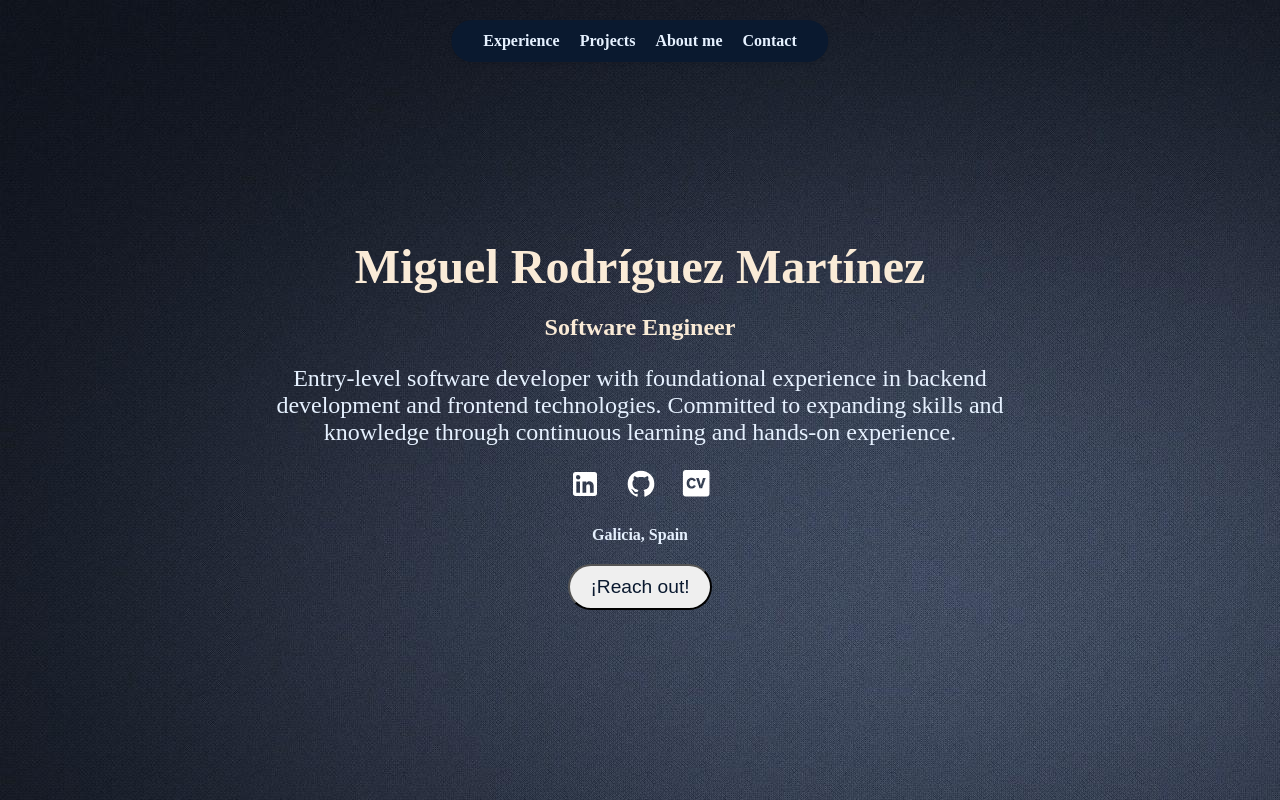
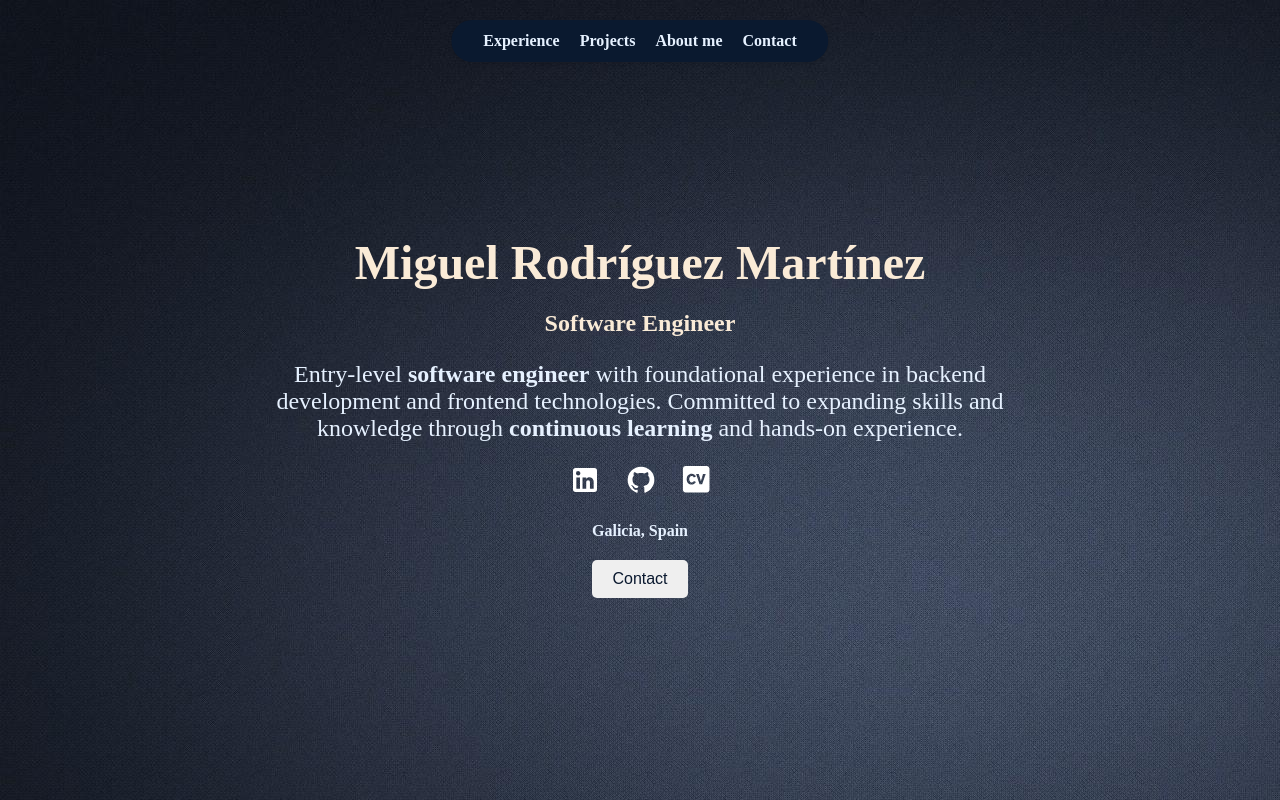
Before and after one commit to miguelrodriguez6/my-portfolio, an Angular app: page / in a window 1280 px wide. Shown: the top 800 px of the page. Built offline with nearby package versions, Linux system fonts and the light colour scheme.

Commit message:
feat(core): last details introduction

```diff
--- a/src/app/introduction/introduction.component.css
+++ b/src/app/introduction/introduction.component.css
@@ -55,15 +55,17 @@
 
 .reach-button {
   color: #0A192F;
+  border: none;
   padding: 10px 20px;
-  font-size: 1.2rem;
+  font-size: 16px;
   cursor: pointer;
-  border-radius: 25px;
+  border-radius: 5px;
+  transition: background-color 0.3s ease, transform 0.3s ease;
 }
 
 .reach-button:hover {
   transform: scale(1.05);
-  border-color: #ffa500;
+  background-color: #ffa500;
 }
 
 .icon{
--- a/src/app/introduction/introduction.component.html
+++ b/src/app/introduction/introduction.component.html
@@ -3,8 +3,8 @@
     <h1 class="name">Miguel Rodríguez Martínez</h1>
     <h2 class="position">Software Engineer</h2>
     <p class="description">
-      Entry-level software developer with foundational experience in backend development and frontend
-      technologies. Committed to expanding skills and knowledge through continuous learning and hands-on
+      Entry-level <strong>software engineer</strong> with foundational experience in backend development and frontend
+      technologies. Committed to expanding skills and knowledge through <strong>continuous learning</strong> and hands-on
       experience.
     </p>
 
@@ -12,10 +12,10 @@
       <a href="https://www.linkedin.com/in/miguelrodriguez6" target="_blank" class="social-icon">
         <svg class="icon" xmlns="http://www.w3.org/2000/svg" width="2em" height="2em" viewBox="0 0 24 24"><path fill="white" d="M19 3a2 2 0 0 1 2 2v14a2 2 0 0 1-2 2H5a2 2 0 0 1-2-2V5a2 2 0 0 1 2-2zm-.5 15.5v-5.3a3.26 3.26 0 0 0-3.26-3.26c-.85 0-1.84.52-2.32 1.3v-1.11h-2.79v8.37h2.79v-4.93c0-.77.62-1.4 1.39-1.4a1.4 1.4 0 0 1 1.4 1.4v4.93zM6.88 8.56a1.68 1.68 0 0 0 1.68-1.68c0-.93-.75-1.69-1.68-1.69a1.69 1.69 0 0 0-1.69 1.69c0 .93.76 1.68 1.69 1.68m1.39 9.94v-8.37H5.5v8.37z"/></svg>
       </a>
-      <a href="https://github.com/juanperez" target="_blank" class="social-icon">
+      <a href="https://github.com/miguelrodriguez6" target="_blank" class="social-icon">
         <svg class="icon" xmlns="http://www.w3.org/2000/svg" width="2em" height="2em" viewBox="0 0 24 24"><path fill="white" d="M12 2A10 10 0 0 0 2 12c0 4.42 2.87 8.17 6.84 9.5c.5.08.66-.23.66-.5v-1.69c-2.77.6-3.36-1.34-3.36-1.34c-.46-1.16-1.11-1.47-1.11-1.47c-.91-.62.07-.6.07-.6c1 .07 1.53 1.03 1.53 1.03c.87 1.52 2.34 1.07 2.91.83c.09-.65.35-1.09.63-1.34c-2.22-.25-4.55-1.11-4.55-4.92c0-1.11.38-2 1.03-2.71c-.1-.25-.45-1.29.1-2.64c0 0 .84-.27 2.75 1.02c.79-.22 1.65-.33 2.5-.33s1.71.11 2.5.33c1.91-1.29 2.75-1.02 2.75-1.02c.55 1.35.2 2.39.1 2.64c.65.71 1.03 1.6 1.03 2.71c0 3.82-2.34 4.66-4.57 4.91c.36.31.69.92.69 1.85V21c0 .27.16.59.67.5C19.14 20.16 22 16.42 22 12A10 10 0 0 0 12 2"/></svg>
       </a>
-      <a href="" target="_blank" class="social-icon">
+      <a href="" target="_blank" class="social-icon" (click)="navigationService.openPdf()">
         <svg class="icon" xmlns="http://www.w3.org/2000/svg" width="1.9em" height="1.9em" viewBox="0 0 448 512"><path fill="white" d="M48 32C21.5 32 0 53.5 0 80v352c0 26.5 21.5 48 48 48h352c26.5 0 48-21.5 48-48V80c0-26.5-21.5-48-48-48zm98.88 133.234c19.636 0 37.082 6.789 49.929 16.971c11.88 9.452 17.444 18.907 22.298 27.393l-33.923 16.949c-2.427-5.565-5.347-11.387-12.846-17.682c-8.248-6.552-16.478-8.484-23.524-8.484c-27.626 0-42.17 25.693-42.17 54.287c0 37.573 19.161 56.22 42.17 56.22c22.3 0 31.278-15.51 37.08-25.435L219.6 302.66c-6.315 9.926-12.374 19.635-25.95 29.069c-7.262 5.09-23.977 15.037-47.736 15.037C100.586 346.766 64 313.81 64 255.87c0-50.636 34.415-90.637 82.88-90.637m75.483 5.328h45.565L303.31 292.24l35.125-121.678H384l-59.379 171.112H281.01z"/></svg>
       </a>
     </div>
@@ -24,6 +24,8 @@
       <p><a href="https://maps.app.goo.gl/ok6vMtMh6Gg9cKFH9" target="_blank"><strong>Galicia, Spain</strong></a></p>
     </div>
 
-    <button class="reach-button" (click)="navigationService.scrollToSection($event, 'contact')">¡Reach out!</button>
+    <button class="reach-button"><a href="mailto:rodriguez.miguel4300@gmail.com">Contact</a></button>
+    <p class="contact"></p>
+
   </div>
 </div>
```
